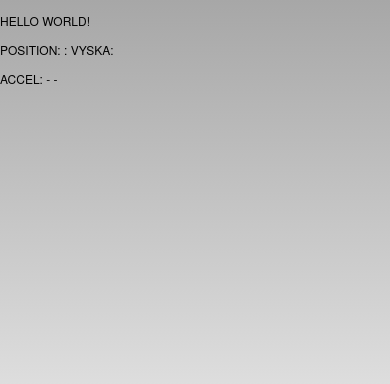
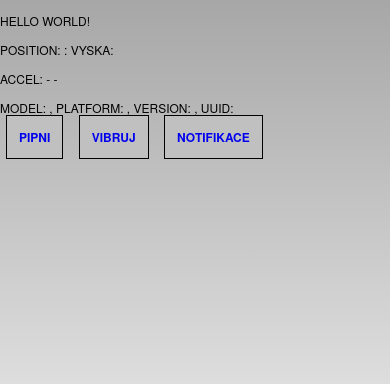
Before and after one commit to mv-mobilka/test-app, a website: page app/www/index.html in a window 390 px wide. Drawn offline with nearby package versions, Linux system fonts and the light colour scheme; some packages are replaced by stand-ins of ours.

Commit message:
Pár pluginů k dobru

```diff
--- a/app/www/config.xml
+++ b/app/www/config.xml
@@ -11,7 +11,7 @@
   <preference name="phonegap-version" value="3.5.0" />
   <preference name="orientation" value="default" />
   <preference name="target-device" value="universal" />
-  <preference name="fullscreen" value="true" />
+  <preference name="fullscreen" value="false" />
   <preference name="webviewbounce" value="true" />
   <preference name="prerendered-icon" value="true" />
   <preference name="stay-in-webview" value="false" />
--- a/app/www/css/index.css
+++ b/app/www/css/index.css
@@ -113,3 +113,12 @@ h1 {
     animation:fade 3000ms infinite;
     -webkit-animation:fade 3000ms infinite;
 }
+
+a {
+  padding: 1em;
+  margin: 0.5em;
+  background-color: silver;
+  border: 1px solid black;
+  font-weight: bold;
+  text-decoration: none;
+}
--- a/app/www/index.html
+++ b/app/www/index.html
@@ -32,6 +32,12 @@ under the License.
       <p>Hello {{greetMe}}!</p>
       <p>Position: {{position.coords.latitude}} : {{position.coords.longitude}} vyska: {{position.coords.altitude}}</p>
       <p>Accel: {{acceleration.x}} - {{acceleration.y}} - {{acceleration.z}}</p>
+      <p>Model: {{device.model}}, Platform: {{device.platform}}, Version: {{device.version}}, UUID: {{device.uuid}}</p>
+      <p>
+        <a href="#" onclick="navigator.notification.beep(2); return false;">pipni</a>
+        <a href="#" onclick="navigator.notification.vibrate(500); return false;">vibruj</a>
+        <a href="#" onclick="window.plugin.notification.local.add({ message: 'Great app!' }); return false;">notifikace</a>
+      </p>
 
     </div>
 
--- a/app/www/js/app.js
+++ b/app/www/js/app.js
@@ -116,6 +116,7 @@ angular.module('myApp', ['fsCordova'])
 
     window.plugins.calendar.createEvent(title,location,notes,startDate,endDate,calSuccess,calError);
 
+    $scope.device = device;
   });
 }]);
 
```
Also changed, not shown: 1 other file.
